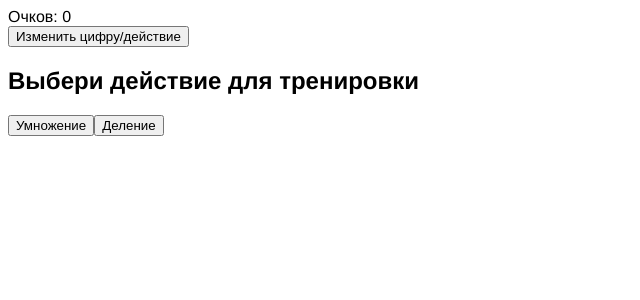
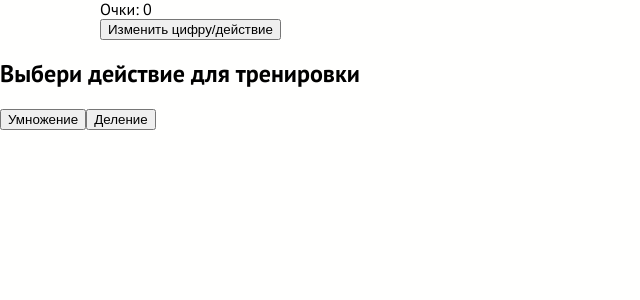
Before and after one commit to e1bandito/training, a Vue app: page / in a window 1280 px wide. Shown: the top 300 px of the page, without its empty margins (0-640 px from the left). Built offline with nearby package versions, Linux system fonts and the light colour scheme.

Commit message:
add scaffolding styles

```diff
--- a/public/index.html
+++ b/public/index.html
@@ -5,6 +5,8 @@
     <meta http-equiv="X-UA-Compatible" content="IE=edge">
     <meta name="viewport" content="width=device-width,initial-scale=1.0">
     <link rel="icon" href="<%= BASE_URL %>favicon.ico">
+      <link rel="preconnect" href="https://fonts.gstatic.com">
+      <link href="https://fonts.googleapis.com/css2?family=PT+Sans:wght@400;700&display=swap" rel="stylesheet">
     <title><%= htmlWebpackPlugin.options.title %></title>
   </head>
   <body>
--- a/src/App.vue
+++ b/src/App.vue
@@ -189,8 +189,11 @@
 </script>
 
 <style lang="scss">
+@import "src/assets/styles/variables";
+@import "src/assets/styles/mixins";
+@import "src/assets/styles/scaffolding";
+
 #app {
-  font-family: Avenir, Helvetica, Arial, sans-serif;
   -webkit-font-smoothing: antialiased;
   -moz-osx-font-smoothing: grayscale;
 }
--- /dev/null
+++ b/src/assets/styles/mixins.scss
@@ -0,0 +1,17 @@
+@mixin lsr {
+  padding: 0;
+  margin: 0;
+  list-style: none;
+}
+
+@mixin max ($value) {
+  @media (max-width: $value+ "px") {
+    @content;
+  }
+}
+
+@mixin min ($value) {
+  @media (min-width: $value+ "px") {
+    @content;
+  }
+}
--- /dev/null
+++ b/src/assets/styles/scaffolding.scss
@@ -0,0 +1,63 @@
+html {
+  box-sizing: border-box;
+  scroll-behavior: smooth;
+}
+
+*,
+*::before,
+*::after {
+  box-sizing: inherit;
+}
+
+body {
+  font-family: 'PT Sans', 'Arial', sans-serif;
+  font-size: 16px;
+  font-weight: 400;
+  line-height: 1.2;
+  background-color: #fffffe;
+  margin: 0;
+}
+
+img {
+  max-width: 100%;
+  height: auto;
+}
+
+a {
+  text-decoration: none;
+}
+
+.body-lock {
+  overflow: hidden;
+  position: fixed;
+  width: 100%;
+}
+
+.visually-hidden {
+  position: absolute;
+  overflow: hidden;
+  clip: rect(0 0 0 0);
+  height: 1px;
+  width: 1px;
+  margin: -1px;
+  padding: 0;
+  border: 0;
+}
+
+.container {
+  max-width: 1380px;
+  width: 100%;
+  margin: 0 auto;
+  padding-left: 100px;
+  padding-right: 100px;
+
+  @include max($xl) {
+    padding-left: 30px;
+    padding-right: 30px;
+  }
+
+  @include max($md) {
+    padding-left: 15px;
+    padding-right: 15px;
+  }
+}
--- /dev/null
+++ b/src/assets/styles/variables.scss
@@ -0,0 +1,13 @@
+$black: #000000;
+$white: #ffffff;
+$dark-blue: #094067;
+$blue: #3da9fc;
+$green: #2cb67d;
+$red: #ef4565;
+$grey: #5f6c7b;
+
+$xs: 320;
+$sm: 576;
+$md: 768;
+$lg: 992;
+$xl: 1200;
--- a/src/components/Header.vue
+++ b/src/components/Header.vue
@@ -1,14 +1,18 @@
 <template>
   <header class="header">
+    <div class="container">
+      <div class="header__inner">
         <Counter
           :count="count"
-      :countText="'Очков:'"
+          :countText="'Очки:'"
         />
         <Btn
           :text="'Изменить цифру/действие'"
           :classes="'header__btn'"
           @clickBtn="clickBtn"
         />
+      </div>
+    </div>
   </header>
 </template>
 
```
Lines whose indentation alone changed are shown as unchanged.
